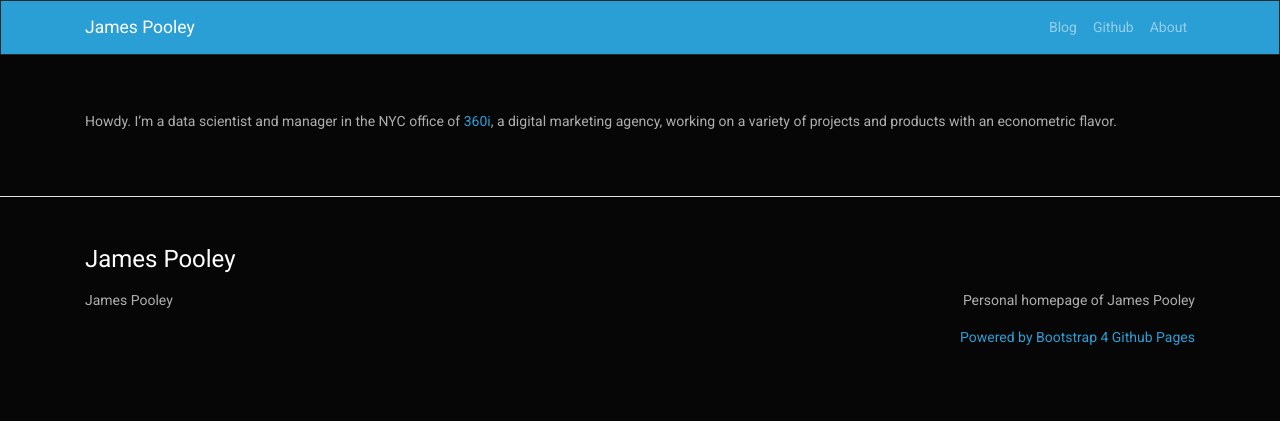
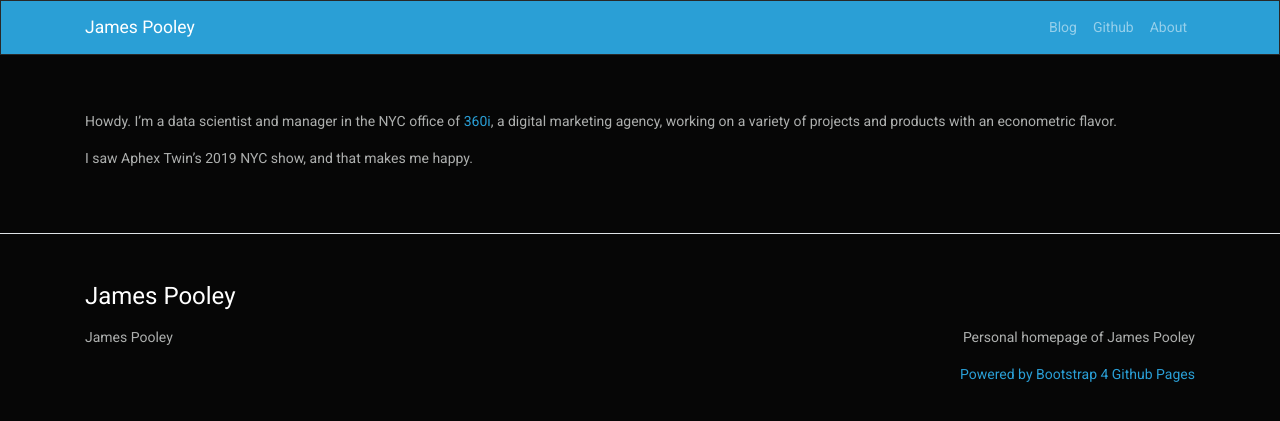
Before and after one commit to jamespooley/archived-jamespooley.github.io, a Jekyll site: the page built from about.md, in a window 1280 px wide. Shown: the top 421 px of the page. Built offline with Jekyll 4.4.1, drawn with Linux system fonts in a browser that asks for light colours; our own code applies the rules of GitHub Pages for plain Markdown files.

Commit message:
Add a personal note to 'about'

```diff
--- a/about.md
+++ b/about.md
@@ -1,2 +1,4 @@
 Howdy. I'm a data scientist and manager in the NYC office of [360i](https://360i.com/capabilities/analytics/), a digital marketing agency, working
 on a variety of projects and products with an econometric flavor.
+
+I saw Aphex Twin's 2019 NYC show, and that makes me happy.
```
